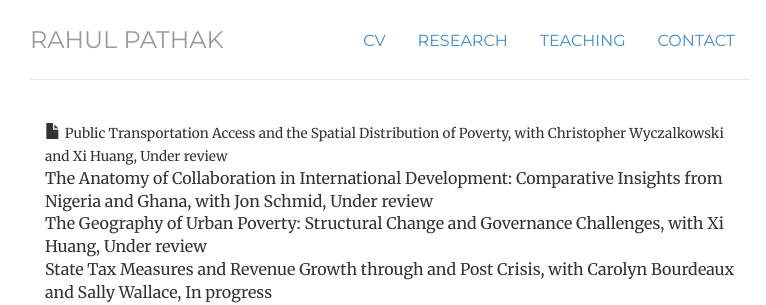
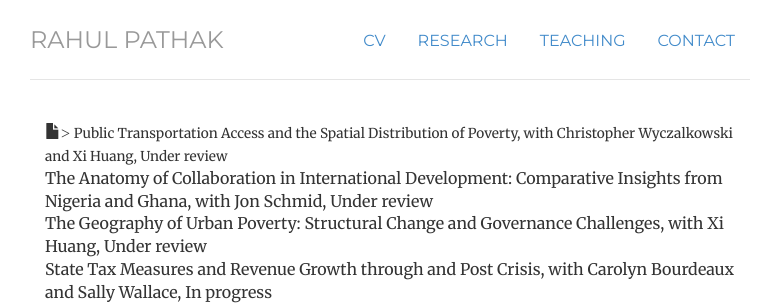
Before and after one commit to pathak-rahul/pathak-rahul.github.io, a Jekyll site: the page built from ongoing/index.html, in a window 1280 px wide. Shown: the top 305 px of the page, without its empty margins (250-1016 px from the left). Built offline with Jekyll 4.4.1, drawn with Linux system fonts in a browser that asks for light colours.

Commit message:
Update index.html

```diff
--- a/ongoing/index.html
+++ b/ongoing/index.html
@@ -9,7 +9,7 @@
 
 <ul class="list-unstyled">
 
-<li> <span class="glyphicon glyphicon-file gi-5x"></span> <small>Public Transportation Access and the Spatial Distribution of Poverty, with Christopher Wyczalkowski and Xi Huang, Under review </small></li>
+<li> <span class="glyphicon glyphicon-file"</h1>></span> <small>Public Transportation Access and the Spatial Distribution of Poverty, with Christopher Wyczalkowski and Xi Huang, Under review </small></li>
 
  </li>
 <li>The Anatomy of Collaboration in International Development: Comparative Insights from Nigeria and Ghana, with Jon Schmid, Under review</li>
```
